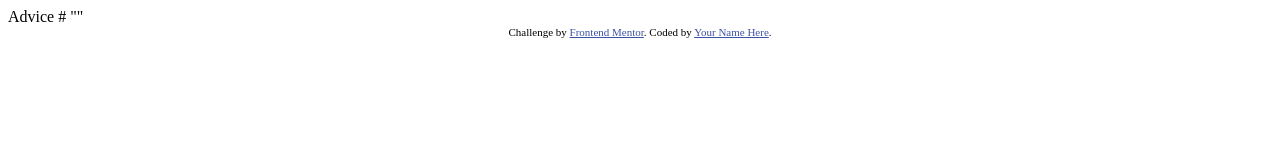
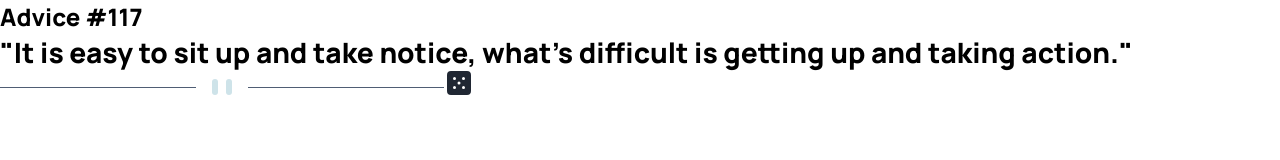
Before and after one commit to rachelktyjohnson/FEM_advice-generator-app, a plain HTML site: page index.html in a window 1280 px wide. Drawn offline with Linux system fonts and the light colour scheme.

Commit message:
structure html

```diff
--- a/index.html
+++ b/index.html
@@ -1,28 +1,26 @@
 <!DOCTYPE html>
 <html lang="en">
 <head>
-  <meta charset="UTF-8">
-  <meta name="viewport" content="width=device-width, initial-scale=1.0"> <!-- displays site properly based on user's device -->
+    <meta charset="UTF-8">
+    <meta name="viewport" content="width=device-width, initial-scale=1.0"> <!-- displays site properly based on user's device -->
 
-  <link rel="icon" type="image/png" sizes="32x32" href="./images/favicon-32x32.png">
+    <link rel="icon" type="image/png" sizes="32x32" href="./images/favicon-32x32.png">
+    <link rel="stylesheet" href="styles.css"/>
+    <title>Frontend Mentor | Advice generator app</title>
 
-  <title>Frontend Mentor | Advice generator app</title>
-
-  <!-- Feel free to remove these styles or customise in your own stylesheet 👍 -->
-  <style>
-    .attribution { font-size: 11px; text-align: center; }
-    .attribution a { color: hsl(228, 45%, 44%); }
-  </style>
 </head>
 <body>
-
-  Advice #<!-- Advice ID goes here -->
-
-  "<!-- Advice text goes here -->"
-
-  <div class="attribution">
-    Challenge by <a href="https://www.frontendmentor.io?ref=challenge" target="_blank">Frontend Mentor</a>.
-    Coded by <a href="#">Your Name Here</a>.
-  </div>
+<main>
+    <div class="card">
+        <h2>Advice #<span id="advice-number">117</span></h2>
+        <h1>"It is easy to sit up and take notice, what's difficult is getting up and taking action."</h1>
+        <picture class="divider">
+            <source srcset="images/pattern-divider-desktop.svg" media="(min-width:600px)"/>
+            <img src="images/pattern-divider-mobile.svg" alt="divider"/>
+        </picture>
+        <img class="dice" src="images/icon-dice.svg" alt="dark blue dice with 5 pips"/>
+    </div>
+</main>
+<script src="script.js"></script>
 </body>
 </html>
```
